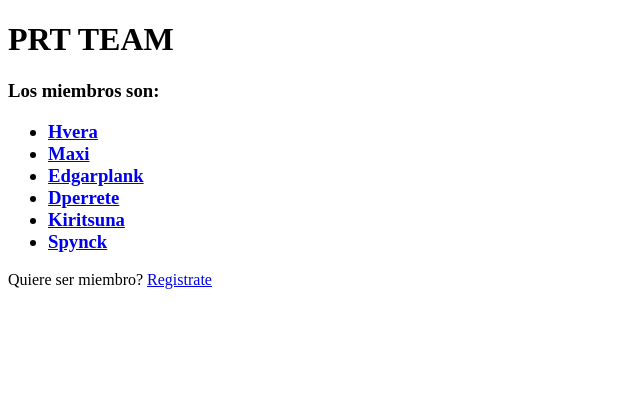
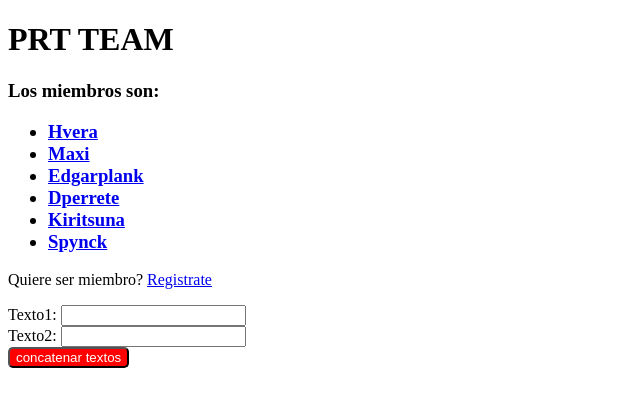
Before and after one commit to BSerrantes/IDS-Lanzillotta, a Flask app: page / in a window 1280 px wide. Shown: the top 407 px of the page, without its empty margins (0-640 px from the left). Run offline with Flask 3, Linux system fonts and the light colour scheme.

Commit message:
pruebo algo de css

```diff
--- /dev/null
+++ b/dev_web/Proyecto-PRT/static/css/style.css
@@ -0,0 +1,6 @@
+#boton_concatenar {
+    background-color: red;
+    color: white;
+    border-radius: 5px;
+    cursor: pointer;
+}
--- /dev/null
+++ b/dev_web/Proyecto-PRT/static/js/script.js
@@ -0,0 +1,5 @@
+const botonConcatenar = document.getElementById("boton_concatenar")
+
+botonConcatenar.addEventListener('click', function(event)){
+    alert("concatenar")
+}
--- a/dev_web/Proyecto-PRT/templates/inicio.html
+++ b/dev_web/Proyecto-PRT/templates/inicio.html
@@ -3,12 +3,13 @@
 
 <head>
     <title>PRT TEAM</title>
+    <link rel="stylesheet" href="{{url_for('static', filename='css/style.css')}}">
 </head>
 
 <body>
     <h1>PRT TEAM</h1>
     <h3>Los miembros son:
-    <ul>
+    <ul id="nombres">
         {% for nombre in nombres %}
             {%if nombre == nombres[0] %}
                 <li> <a href="{{url_for('perfil_hvera')}}"> {{nombre}} </a> </li>
@@ -28,6 +29,19 @@
     </h3>
 
     <p>Quiere ser miembro? <a href="{{url_for('form_registro')}}">Registrate</a></p>
+
+    <div>
+        <label for="texto1">Texto1:</label>
+        <input type="text" name="primer_str" id="texto1">
+        <br>
+        <label for="texto2">Texto2:</label>
+        <input type="text" name="segundo_str" id="texto2">
+        <br>
+        <button id="boton_concatenar">concatenar textos</button>
+    </div>
+
+    <script src="{{url_for('static', filename='js/script.js', _external=True)}}"></script>
+
 </body>
 
 </html>
```
